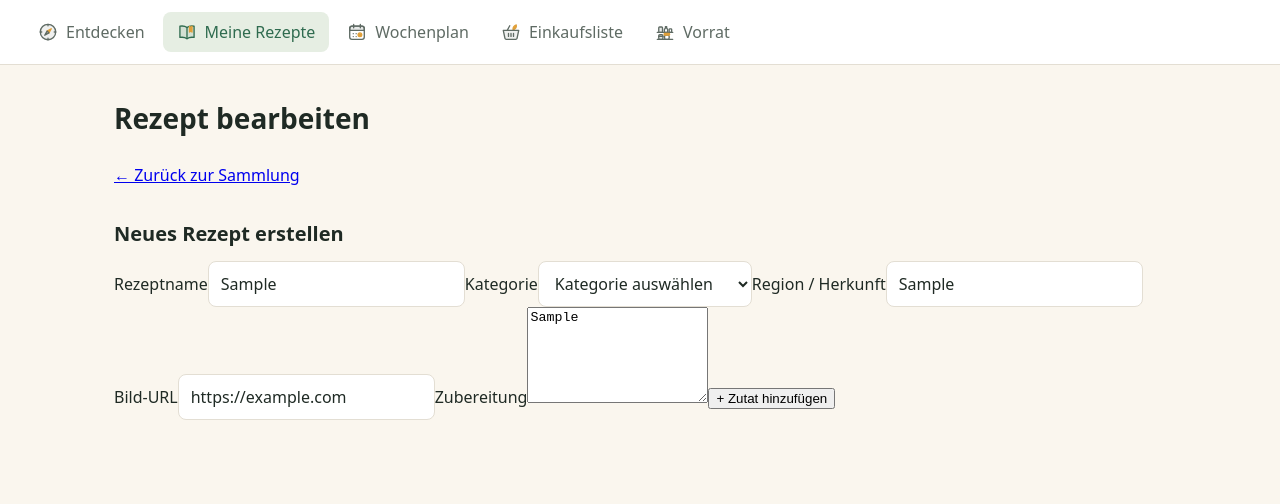
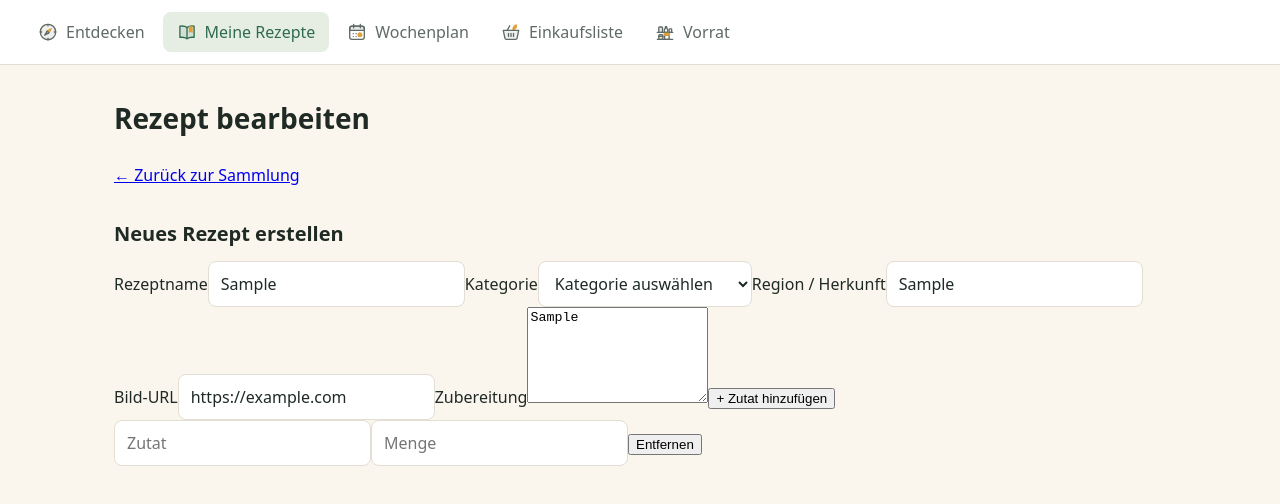
Before and after one commit to Oumaima-Ben-EL-Bey/mealprep-planner, a React (Vite) app in the folder frontend/: page /recipes/new in a window 1280 px wide. Both pictures are taken after typing "Sample", "Sample", "https://example.com", "Sample" into the empty fields and a click on the button "+ Zutat hinzufügen". Shown: the top 504 px of the page. Built offline with nearby package versions, Linux system fonts and the light colour scheme.

Commit message:
feat: add dynamic ingredient management

```diff
--- a/frontend/src/pages/RecipeFormPage.tsx
+++ b/frontend/src/pages/RecipeFormPage.tsx
@@ -32,6 +32,30 @@ function RecipeFormPage() {
         });
     }
 
+    function handleIngredientChange(
+        index: number,
+        field: "name" | "measure",
+        value: string
+    ) {
+        const updatedIngredients = [...recipe.ingredients];
+
+        updatedIngredients[index] = {
+            ...updatedIngredients[index],
+            [field]: value
+        };
+
+        setRecipe({
+            ...recipe,
+            ingredients: updatedIngredients
+        });
+    }
+
+    function removeIngredient(index: number) {
+        setRecipe({
+            ...recipe,
+            ingredients: recipe.ingredients.filter((_, i) => i !== index)
+        });
+    }
 
     return (
         <div>
@@ -109,6 +133,31 @@ function RecipeFormPage() {
             <button type="button" onClick={addIngredient}>
                 + Zutat hinzufügen
             </button>
+            {recipe.ingredients.map((ingredient, index) => (
+                <div key={index}>
+                    <input
+                        type="text"
+                        placeholder="Zutat"
+                        value={ingredient.name}
+                        onChange={(e) => handleIngredientChange(index, "name", e.target.value)}
+                    />
+
+                    <input
+                        type="text"
+                        placeholder="Menge"
+                        value={ingredient.measure}
+                        onChange={(e) => handleIngredientChange(index, "measure", e.target.value)}
+                    />
+                    <button
+                        type="button"
+                        onClick={() => removeIngredient(index)}
+                    >
+                        Entfernen
+                    </button>
+
+
+                </div>
+            ))}
 
         </div>
     );
```
